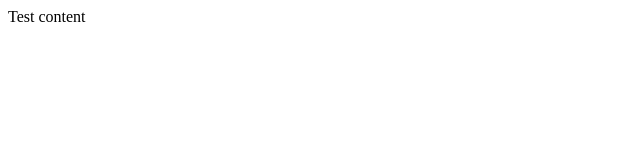
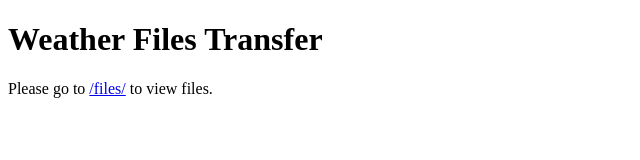
Before and after one commit to ytgov/weather-transfer-files, a plain HTML site: page content/index.html in a window 1280 px wide. Shown: the whole page, without its empty margins (0-640 px from the left). Drawn offline with Linux system fonts and the light colour scheme.

Commit message:
:construction: Serve files from shared ftp volume.

```diff
--- a/content/index.html
+++ b/content/index.html
@@ -4,6 +4,7 @@
     <title>Weather Files Transfer</title>
   </head>
   <body>
-    Test content
+    <h1>Weather Files Transfer</h1>
+    <p>Please go to <a href="/files/">/files/</a> to view files.</p>
   </body>
 </html>
```
Also changed, not shown: files/test.txt (added), ftp/data/test.txt (deleted), 9 other files.
